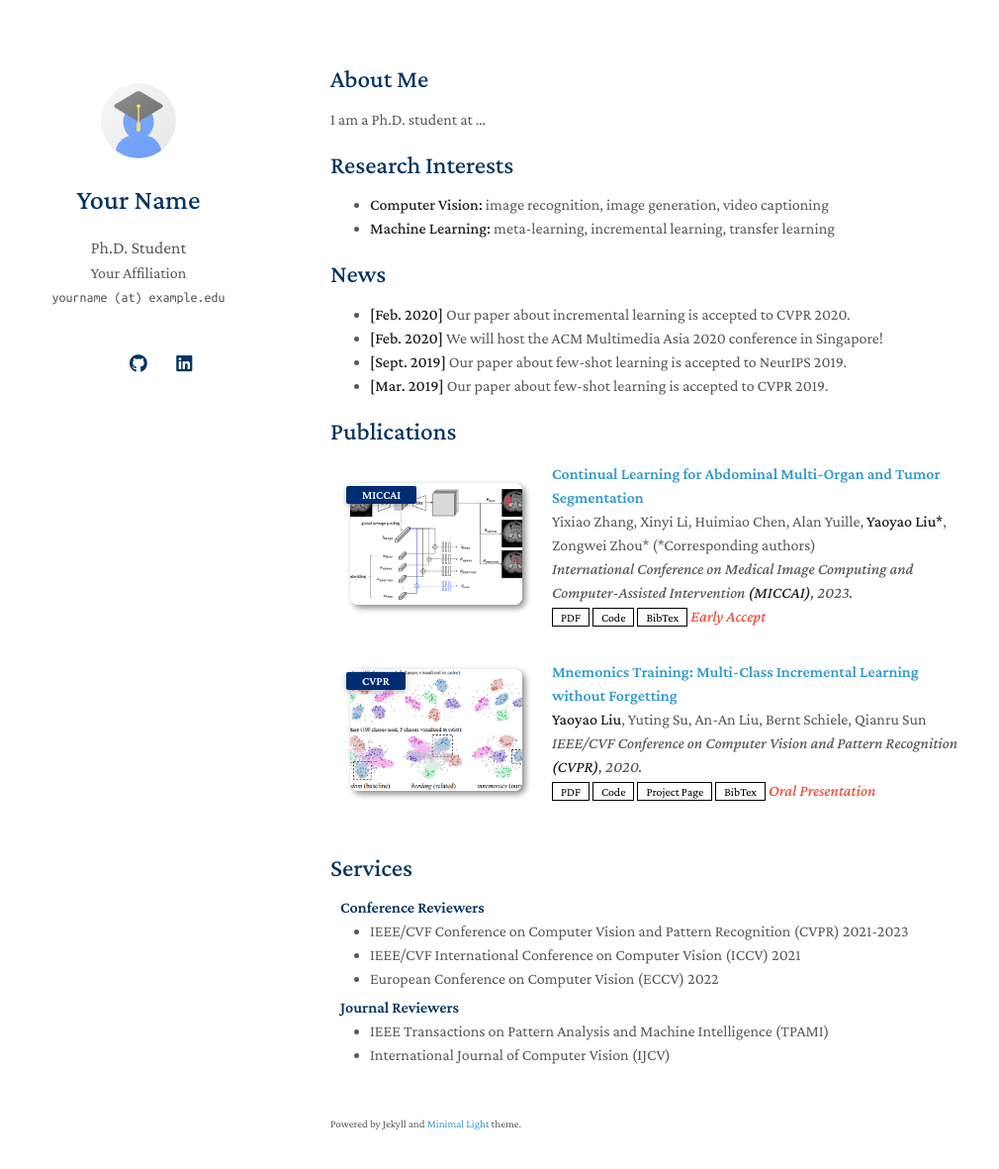
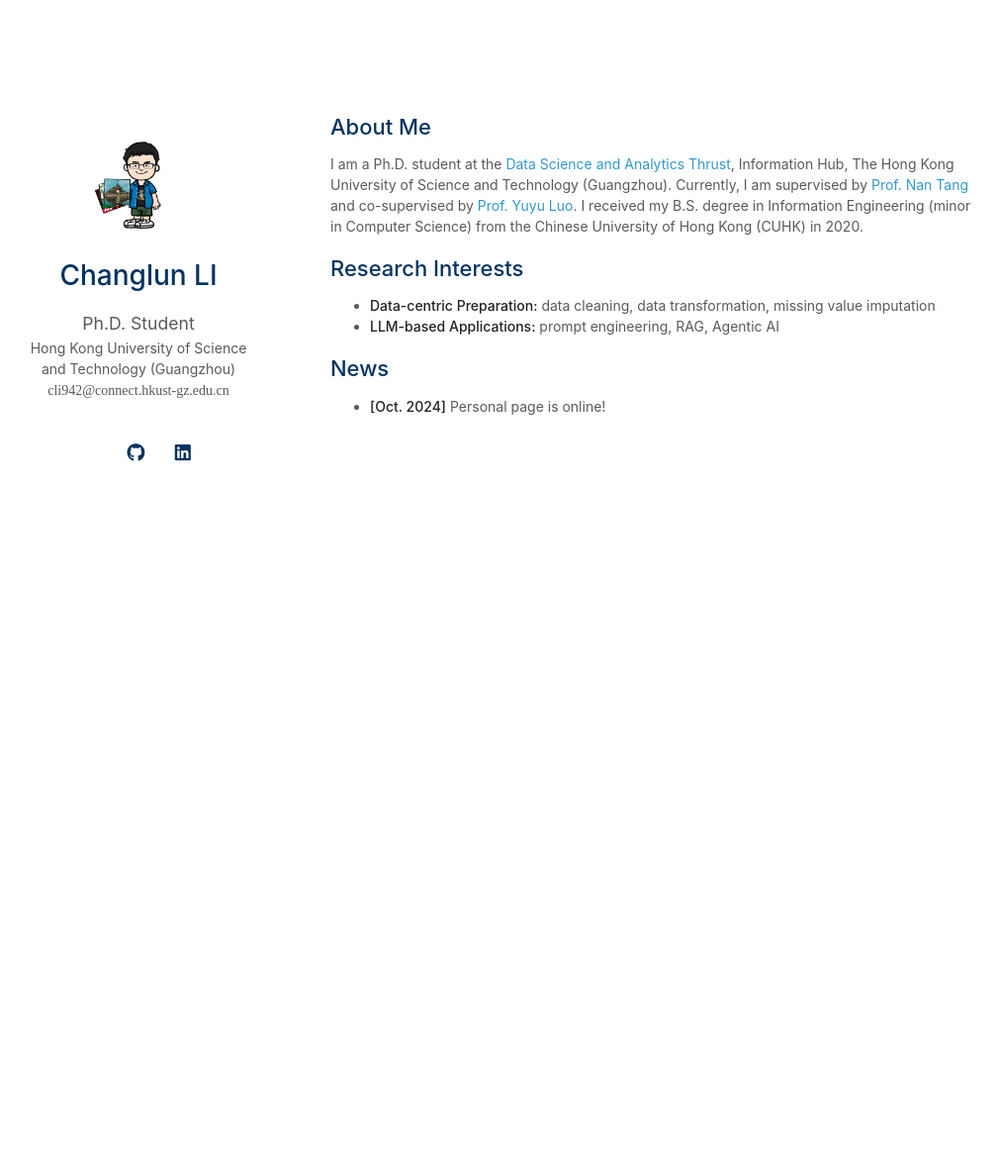
Before and after one commit to tigerlcl/tigerlcl.github.io, a Jekyll site: the page built from index.md, in a window 1280 px wide and 1216 px high. Shown: the top 1181 px of the window at 99% size, without its empty margins (136-1146 px from the left). Built offline with Jekyll 4.4.1, drawn with Linux system fonts in a browser that asks for light colours; a style sheet for code colours, icons or effects is not loaded; our own code applies the rules of GitHub Pages for plain Markdown files.

Commit message:
init page

```diff
--- a/_config.yml
+++ b/_config.yml
@@ -1,22 +1,22 @@
 # Basic Information
-title: Your Name
+title: Changlun LI
 position: Ph.D. Student
-affiliation: Your Affiliation
-email: yourname (at) example.edu
+affiliation: Hong Kong University of Science and Technology (Guangzhou)
+email: cli942@connect.hkust-gz.edu.cn
 
 # Search Engine Optimization (SEO)
 # The following information is used to improve the website traffic from search engines, e.g., Google.
-keywords: minimal light
-description: The Minimal Light is a simple and elegant jekyll theme for academic personal homepage.
-canonical: https://minimal-light-theme.yliu.me/
+keywords: tiger li, changlun li, 李昌伦
+description: Hi, welcome to my homepage!
+canonical: https://tigerlcl.github.io/
 
 # Links
 # If you don't need one of them, you may delete the corresponding line.
-google_scholar: https://scholar.google.com/
-cv_link: assets/files/curriculum_vitae.pdf
-github_link: https://github.com/
-linkedin: https://www.linkedin.com/
-twitter: https://twitter.com/
+google_scholar: https://scholar.google.com/citations?user=qzEce6IAAAAJ&hl=en
+# cv_link: assets/files/curriculum_vitae.pdf
+github_link: https://github.com/tigerlcl
+linkedin: https://www.linkedin.com/in/changlunli0718/
+# twitter: https://twitter.com/
 
 # Images (e.g., your profile picture and your website's favicon)
 # "favicon" and "favicon_dark" are used for the light and dark modes, respectively.
@@ -26,7 +26,7 @@ favicon_dark: ./assets/img/favicon-dark.png
 
 # Footnote
 # You may use the option to disable the footnote, "Powered by Jekyll and Minimal Light theme."
-enable_footnote: true
+enable_footnote: false
 
 # Auto Dark Mode
 # You may use the option to disable the automatic dark theme
@@ -34,11 +34,11 @@ auto_dark_mode: true
 
 # Font
 # You can use this option to choose between Serif or Sans Serif fonts.
-font: "Serif" # or "Sans Serif"
+font: "Sans Serif" # or "Serif"
 
 # Google Analytics ID
 # Please remove this if you don't use Google Analytics
-google_analytics: UA-111540567-4
+# google_analytics: UA-111540567-4
 
 # Use this project as a remote theme for GitHub Pages
 # See the guide here: https://docs.github.com/en/pages/setting-up-a-github-pages-site-with-jekyll/adding-a-theme-to-your-github-pages-site-using-jekyll
@@ -48,10 +48,10 @@ remote_theme: yaoyao-liu/minimal-light
 exclude:
   - Gemfile
   - Gemfile.lock
-  - README.md
-  - README_zh_Hans.md
-  - README_zh_Hant.md
-  - README_de.md
+  # - README.md
+  # - README_zh_Hans.md
+  # - README_zh_Hant.md
+  # - README_de.md
   - LICENSE
   - minimal-light.gemspec
   - html_source_file/
--- a/index.md
+++ b/index.md
@@ -4,20 +4,22 @@ layout: homepage
 
 ## About Me
 
-I am a Ph.D. student at ...
+I am a Ph.D. student at the [Data Science and Analytics Thrust](https://dsa.hkust-gz.edu.cn/), Information Hub, The Hong Kong University of Science and Technology (Guangzhou). Currently, I am supervised by [Prof. Nan Tang](https://nantang.github.io/) and co-supervised by [Prof. Yuyu Luo](https://luoyuyu.vip/).
+I received my B.S. degree in Information Engineering (minor in Computer Science) from the Chinese University of Hong Kong (CUHK) in 2020.
 
 ## Research Interests
 
-- **Computer Vision:** image recognition, image generation, video captioning
-- **Machine Learning:** meta-learning, incremental learning, transfer learning
+- **Data-centric Preparation:** data cleaning, data transformation, missing value imputation
+- **LLM-based Applications:** prompt engineering, RAG, Agentic AI
 
 ## News
+- **[Oct. 2024]** Personal page is online!
 
-- **[Feb. 2020]** Our paper about incremental learning is accepted to CVPR 2020.
+<!-- - **[Feb. 2020]** Our paper about incremental learning is accepted to CVPR 2020.
 - **[Feb. 2020]** We will host the ACM Multimedia Asia 2020 conference in Singapore!
 - **[Sept. 2019]** Our paper about few-shot learning is accepted to NeurIPS 2019.
-- **[Mar. 2019]** Our paper about few-shot learning is accepted to CVPR 2019.
+- **[Mar. 2019]** Our paper about few-shot learning is accepted to CVPR 2019. -->
 
-{% include_relative _includes/publications.md %}
+<!-- {% include_relative _includes/publications.md %}
 
-{% include_relative _includes/services.md %}
+{% include_relative _includes/services.md %} -->
```
Also changed, not shown: README.md (deleted), README_de.md (deleted), README_zh_Hans.md (deleted), README_zh_Hant.md (deleted), assets/img/avatar.png, assets/img/favicon-dark.png, assets/img/favicon.png, 1 other file.
